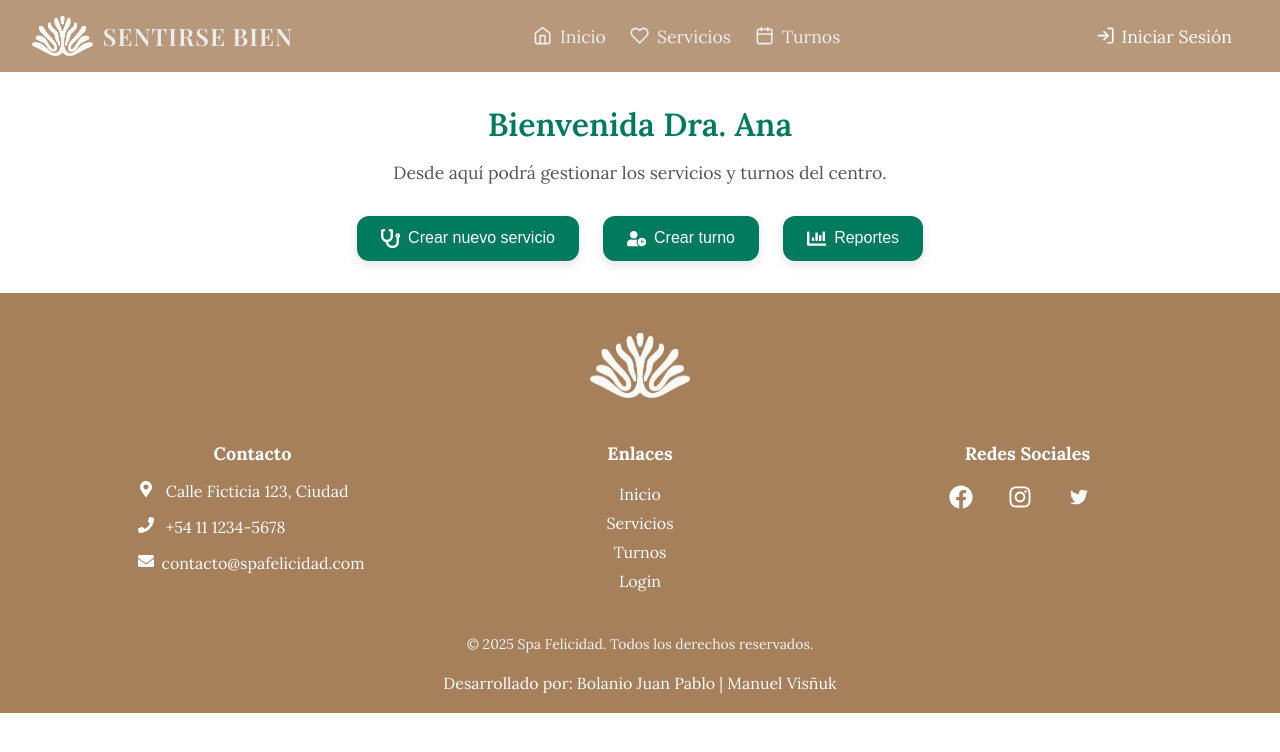
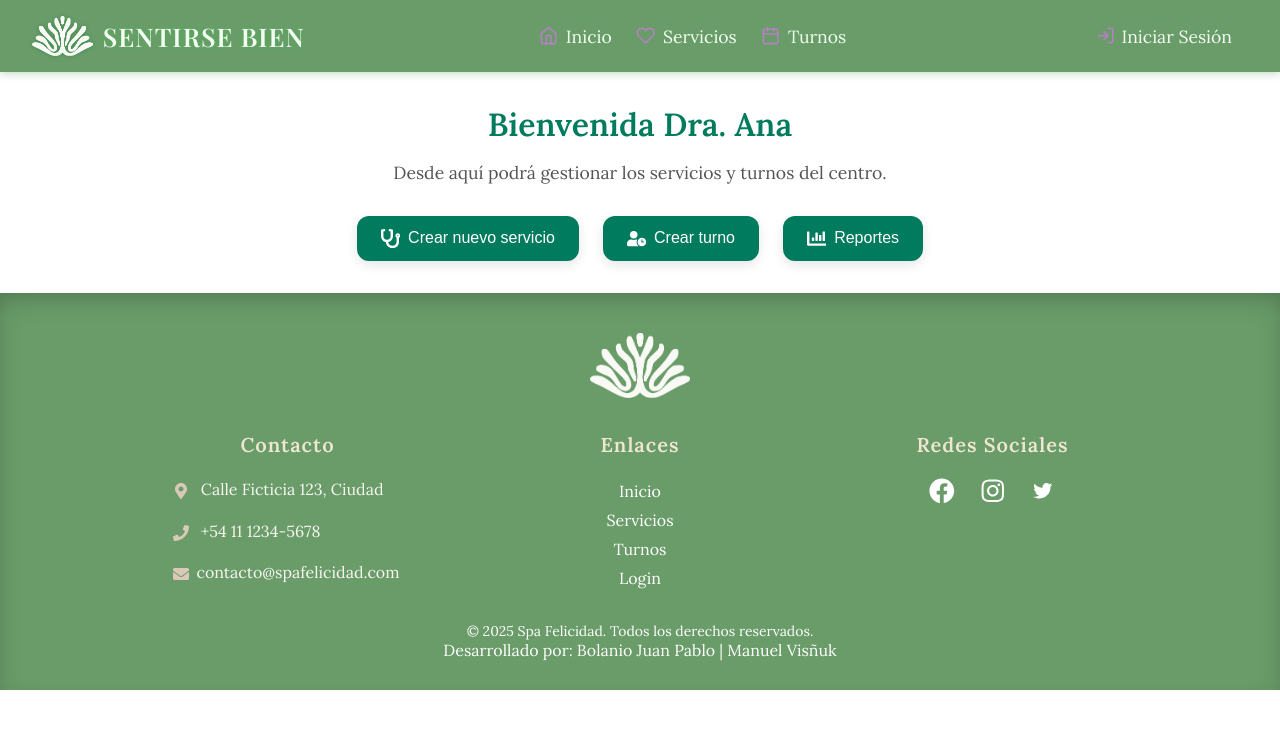
Before and after one commit to juampibolanio/Web-SPA-Sentirse-bien-, a React (Vite) app in the folder Frontend/: page /dra in a window 1280 px wide. Shown: the top 752 px of the page. Built offline with nearby package versions, Linux system fonts and the light colour scheme.

Commit message:
modificacion de la paleta de colores

```diff
--- a/Frontend/src/pages/HomePublic.jsx
+++ b/Frontend/src/pages/HomePublic.jsx
@@ -279,7 +279,7 @@ function HomePublic() {
                             </div>
                         </div>
 
-                        <button type="submit">Enviar</button>
+                        <button className={styles.buttonSubmit} type="submit">Enviar</button>
                     </form>
                 </section>
             </div>
--- a/Frontend/src/styles/Footer.module.css
+++ b/Frontend/src/styles/Footer.module.css
@@ -1,10 +1,11 @@
 .footer {
-    background-color: #A67F5B;
-    padding: 40px 20px 20px;
-    color: #ffffff;
+     background-color: rgba(79, 139, 79, 0.85);/* color marrón cálido */
+    padding: 40px 20px 30px;
+    color: #fff;
     font-family: 'Lora', serif;
+    text-align: center;
     position: relative;
-    text-align: center;
+    box-shadow: inset 0 10px 30px -10px rgba(0, 0, 0, 0.3);
 }
 
 .footerImage {
@@ -15,7 +16,12 @@
     width: 100px;
     height: auto;
     object-fit: cover;
-    border-radius: 8px;
+    border-radius: 10px;
+    transition: transform 0.3s ease;
+}
+
+.footerImage img:hover {
+    transform: scale(1.05);
 }
 
 .footerColumns {
@@ -23,33 +29,38 @@
     justify-content: space-evenly;
     flex-wrap: wrap;
     gap: 30px;
+    margin-bottom: 30px;
     text-align: left;
-    margin-bottom: 30px;
+    max-width: 1100px;
+    margin-left: auto;
+    margin-right: auto;
 }
 
 .column {
     width: 250px;
     min-width: 200px;
-    padding: 10px;
+    padding: 0 10px;
+}
+
+.columnTitle {
+    font-size: 20px;
+    margin-bottom: 20px;
+    font-weight: 600;
+    text-align: center;
+    color: #f0e6d2; /* un tono claro suave para el título */
+    letter-spacing: 1px;
 }
 
 .column p {
-    color: white;
-}
-
-.columnTitle {
-    font-size: 18px;
-    margin-bottom: 15px;
-    text-align: center;
-}
-
-.icon {
-    margin-right: 8px;
+    color: #f9f6f1;
+    line-height: 1.6;
+    font-size: 16px;
 }
 
 .linkList {
     list-style: none;
     padding: 0;
+    margin: 0 auto;
     display: flex;
     flex-direction: column;
     align-items: center;
@@ -58,25 +69,31 @@
 .link {
     color: #ffffff;
     text-decoration: none;
+    font-size: 16px;
     line-height: 1.8;
-    font-size: 16px;
+    transition: color 0.3s ease, text-decoration 0.3s ease;
 }
 
 .link:hover {
+    color: #f1f1f1;
     text-decoration: underline;
-    color: #f1f1f1;
+}
+
+.icon {
+    margin-right: 8px;
+    vertical-align: middle;
+    color: #d9c9b6; /* íconos con un color cálido */
 }
 
 .socials {
     display: flex;
     justify-content: center;
+    gap: 25px;
     margin-top: 20px;
-    gap: 20px;
 }
 
 .socials a {
-    font-size: 1.5rem;
-    margin-right: 15px;
+    font-size: 1.6rem;
     color: #ffffff;
     transition: color 0.3s ease;
 }
@@ -86,15 +103,14 @@
 }
 
 .credits {
-    margin-top: 20px;
+    margin-top: 25px;
     font-size: 14px;
-    color: #f5f5f5;
+    color: #ffffff;
 }
 
 .credits p {
-    text-align: center;
-    margin-top: 20px;
-    color: white;
+    margin: 0;
+    color: #ffffff;
 }
 
 /* Responsive */
@@ -103,11 +119,17 @@
         flex-direction: column;
         align-items: center;
         text-align: center;
+        gap: 20px;
     }
 
     .column {
         width: 100%;
-        max-width: 300px;
+        max-width: 320px;
+        padding: 0 15px;
+    }
+
+    .linkList {
+        align-items: center;
     }
 
     .socials {
--- a/Frontend/src/styles/Header.module.css
+++ b/Frontend/src/styles/Header.module.css
@@ -1,4 +1,4 @@
-@import url('https://fonts.googleapis.com/css2?family=Playfair+Display:wght@600&family=Open+Sans&display=swap');
+@import url('https://fonts.googleapis.com/css2?family=Playfair+Display:wght@600&family=Lora&display=swap');
 
 * {
     box-sizing: border-box;
@@ -7,7 +7,7 @@
 }
 
 .header {
-    background: rgba(166, 127, 91, 0.8);
+    background: rgba(79, 139, 79, 0.85); /* verde bambú con opacidad */
     backdrop-filter: blur(8px);
     -webkit-backdrop-filter: blur(8px);
     padding: 1rem 2rem;
@@ -15,11 +15,14 @@
     top: 0;
     z-index: 1000;
     font-family: 'Lora', serif;
+    box-shadow: 0 2px 8px rgba(63, 139, 79, 0.3);
 }
 
 .icon {
     margin-right: 8px;
     vertical-align: middle;
+    color: #B580C2; /* lila suave para íconos */
+    font-size: 1.2rem;
 }
 
 .nav {
@@ -45,6 +48,7 @@
     width: auto;
     margin-right: 0.6rem;
     transition: transform 0.3s ease;
+    filter: drop-shadow(0 0 2px #3F8B4F);
 }
 
 .logoLink:hover .logoImg {
@@ -53,11 +57,12 @@
 
 .logoText {
     font-family: 'Playfair Display', serif;
-    font-size: 1.5rem;
+    font-size: 1.6rem;
     font-weight: 600;
-    color: #ececec;
+    color: #F3FBF4; /* blanco verdoso */
     text-transform: uppercase;
     letter-spacing: 1px;
+    text-shadow: 0 0 4px #4CAF50;
 }
 
 .centerLinks {
@@ -67,7 +72,7 @@
 }
 
 .link {
-    color: #f0eded;
+    color: #F0FFF0; /* blanco verdoso más claro */
     text-decoration: none;
     font-weight: 500;
     position: relative;
@@ -75,10 +80,11 @@
     display: flex;
     align-items: center;
     font-size: 1.1rem;
+    font-family: 'Lora', serif;
 }
 
 .link:hover {
-    color: #007b5e;
+    color: #CBA0D2; /* acento lila suave */
 }
 
 .link::after {
@@ -88,7 +94,7 @@
     height: 2px;
     bottom: -4px;
     left: 0;
-    background-color: #007b5e;
+    background-color: #CBA0D2; /* acento lila */
     transition: width 0.3s ease;
 }
 
@@ -96,23 +102,18 @@
     width: 100%;
 }
 
-.icon {
-    font-size: 1.2rem;
-}
-
-/* Botón login y botón usuario (consistentes) */
+/* Botón login y usuario con estilo consistente */
 .loginButton,
 .userNameButton {
     display: flex;
     align-items: center;
     gap: 0.4rem;
     background-color: transparent;
-    color: #ffffff;
-    border: none;
+    color: #F3FBF4;
     padding: 0.5rem 1rem;
-    border-radius: 8px;
+    border-radius: 12px;
     text-decoration: none;
-    transition: background-color 0.3s ease, color 0.3s ease;
+    transition: background-color 0.3s ease, color 0.3s ease, border-color 0.3s ease;
     font-size: 1.1rem;
     cursor: pointer;
     font-family: 'Lora', serif;
@@ -121,8 +122,8 @@
 
 .loginButton:hover,
 .userNameButton:hover {
-    background-color: #007b5e;
-    color: #ffffff !important;
+    color: #F3FBF4 !important;
+    border-color: #D462A6; /* lila más intenso */
 }
 
 .loginButton::after,
@@ -133,7 +134,7 @@
     height: 2px;
     bottom: -4px;
     left: 0;
-    background-color: #007b5e;
+    background-color: #D462A6;
     transition: width 0.3s ease;
 }
 
@@ -144,11 +145,14 @@
 
 .loginIcon {
     font-size: 1.2rem;
+    color: #B580C2;
 }
 
 .logoutIcon {
     margin-right: 0.5rem;
+    color: #B580C2;
 }
+
 .userNameButton:focus {
     outline: none;
 }
@@ -163,14 +167,16 @@
 .userIcon {
     margin-right: 8px;
     font-size: 1.2rem;
+    color: #B580C2;
 }
 
+/* Dropdown Menu */
 .dropdownMenu {
     position: absolute;
     top: 100%;
     right: 0;
-    background-color: #ffffff;
-    border: 1px solid #e0e0e0;
+    background-color: #F3FBF4;
+    border: 1px solid #B580C2;
     border-radius: 8px;
     margin-top: 0.5rem;
     padding: 0.5rem 0;
@@ -178,6 +184,7 @@
     min-width: 200px;
     z-index: 10;
     font-family: 'Lora', serif;
+    box-shadow: 0 4px 12px rgba(63, 139, 79, 0.2);
 }
 
 @keyframes fadeDown {
@@ -196,7 +203,7 @@
     align-items: center;
     gap: 0.5rem;
     padding: 0.75rem 1.2rem;
-    color: #333;
+    color: #444;
     text-decoration: none;
     background-color: transparent;
     font-size: 0.95rem;
@@ -204,13 +211,13 @@
     width: 100%;
     text-align: left;
     cursor: pointer;
-    transition: background 0.2s;
+    transition: background 0.2s, color 0.2s;
     font-family: 'Lora', serif !important;
 }
 
 .dropdownItem:hover {
-    background-color: #f5f5f5;
-    color: #007b5e;
+    background-color: #D0F0E0; /* fondo verde suave */
+    color: #3F8B4F; /* verde bambú */
 }
 
 /* Responsive */
--- a/Frontend/src/styles/ServiciosPublic.module.css
+++ b/Frontend/src/styles/ServiciosPublic.module.css
@@ -10,7 +10,7 @@
     padding: 2rem;
     text-align: center;
     font-family: 'Lora', serif;
-    background-color: #f8f5f2;
+    background-color: #F3FBF4; /* fondo claro, blanco verdoso */
 }
 
 .banner {
@@ -20,19 +20,19 @@
     object-fit: cover;
     margin-bottom: 2rem;
     border-radius: 20px;
-    box-shadow: 0 8px 20px rgba(0, 0, 0, 0.08);
+    box-shadow: 0 8px 20px rgba(63, 139, 79, 0.12); /* sombra verde bambú suave */
 }
 
 .titulo {
     font-size: 2.7rem;
-    color: #a67f5b;
+    color: #3F8B4F; /* verde bambú oscuro */
     font-family: 'Playfair Display', serif;
     margin-bottom: 0.5rem;
 }
 
 .subtitulo {
     font-size: 1.2rem;
-    color: #5c5c5c;
+    color: #444444; /* texto principal */
     margin-bottom: 2rem;
     font-family: 'Lora', serif;
 }
@@ -46,8 +46,8 @@
 }
 
 .botones button {
-    background-color: #e2d6c6;
-    color: #2c3e50;
+    background-color: #D0F0E0; /* fondo calmante */
+    color: #3F8B4F; /* verde bambú */
     border: none;
     padding: 0.6rem 1.4rem;
     border-radius: 10px;
@@ -56,25 +56,25 @@
     align-items: center;
     gap: 0.5rem;
     cursor: pointer;
-    box-shadow: 0 2px 6px rgba(0, 0, 0, 0.08);
+    box-shadow: 0 2px 6px rgba(63, 139, 79, 0.2);
     transition: all 0.3s ease;
     font-family: 'Lora', serif;
     font-size: 1rem;
 }
 
 .botones button:hover {
-    background-color: #c9b8a3;
-    color: #007b5e;
+    background-color: #3F8B4F; /* lila suave */
+    color: #fff;
     transform: scale(1.05);
 }
 
 .activo {
-    background-color: #a67f5b !important;
+    background-color: #4CAF50 !important; /* verde bambú principal */
     color: #fff !important;
 }
 
 .icon {
-    color: #a67f5b;
+    color: #B580C2; /* lila suave */
     font-size: 1.2rem;
 }
 
@@ -85,7 +85,7 @@
 
 .categoria h2 {
     font-size: 1.8rem;
-    color: #a67f5b;
+    color: #4CAF50; /* verde bambú principal */
     margin-bottom: 1rem;
     display: flex;
     align-items: center;
@@ -100,7 +100,7 @@
 }
 
 .card {
-    background-color: #fff;
+    background-color: #FFFFFF;
     border-radius: 16px;
     box-shadow: 0 6px 16px rgba(0, 0, 0, 0.08);
     overflow: hidden;
@@ -109,7 +109,7 @@
 
 .card:hover {
     transform: translateY(-8px);
-    box-shadow: 0 8px 24px rgba(0, 0, 0, 0.15);
+    box-shadow: 0 8px 24px rgba(101, 56, 149, 0.2); /* sombra lila suave */
 }
 
 .imagen {
@@ -124,27 +124,27 @@
 }
 
 .texto h3 {
-    color: #2c3e50;
+    color: #333333; /* texto principal */
     margin: 0.5rem 0;
     font-size: 1.2rem;
     font-family: 'Lora', serif;
 }
 
 .texto p {
-    color: #555;
+    color: #777777; /* texto suave */
     margin: 0.3rem 0;
     font-family: 'Lora', serif;
 }
 
 .precio {
     font-weight: bold;
-    color: #007b5e;
+    color: #3F8B4F; /* verde bambú oscuro */
     margin-top: 0.5rem;
     font-size: 1rem;
 }
 
 .heroButton {
-    background-color: #8e44ad;
+    background-color: #B580C2; /* lila suave */
     color: white;
     font-weight: bold;
     padding: 12px 24px;
@@ -157,7 +157,7 @@
 }
 
 .heroButton:hover {
-    background-color: #732d91;
+    background-color: #8e44ad; /* lila más oscuro */
 }
 
 .botonFinal {
```
